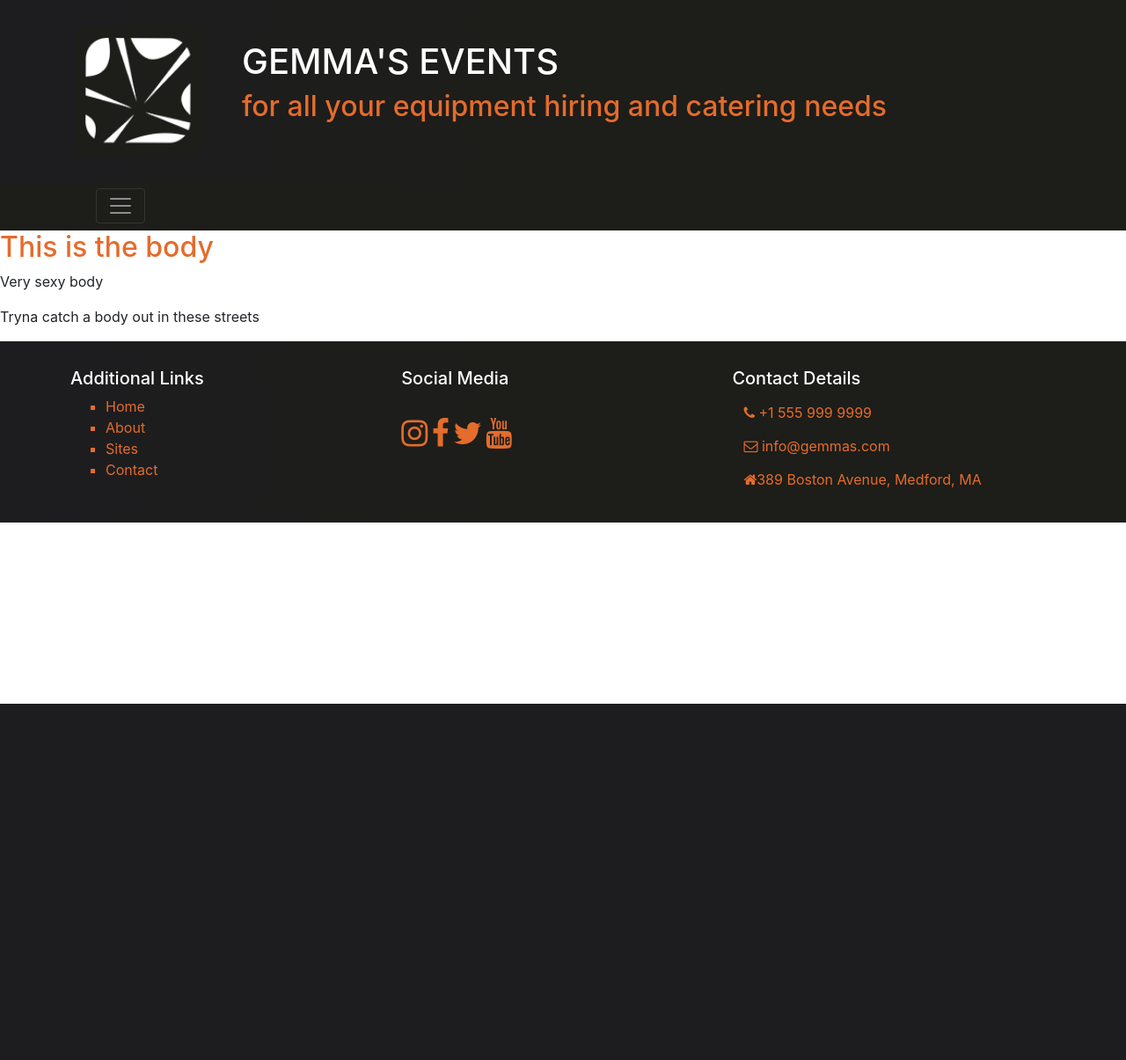
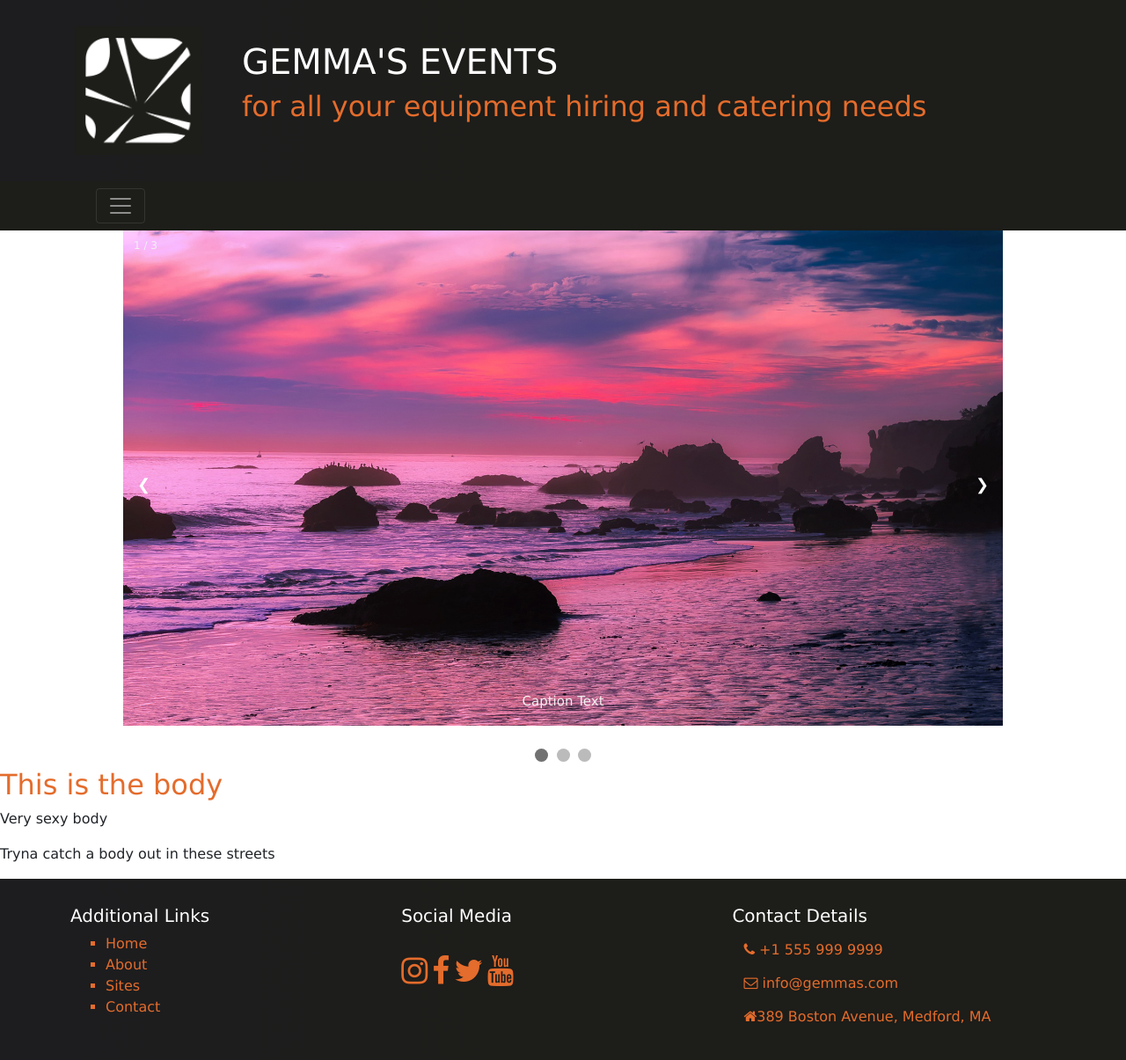
Before and after one commit to agavhe01/Catering-Company, a PHP site: page / in a window 1280 px wide. Shown: the whole page at 88% size. Before the commit the page ends 800 px from the top, so only its background shows below. Run offline with PHP 8.4, Linux system fonts and the light colour scheme; some libraries are stand-ins or nearby versions.

Commit message:
3 element slideshow

```diff
--- a/css/styles.css
+++ b/css/styles.css
@@ -1,3 +1,5 @@
+/* HEADER CSS */
+
   .navbar {
       background-color: #1d1d19;
   }
@@ -16,9 +18,9 @@ h5{
       color: white;
   }
 
+/*______________________________________________________________________________________________________________________________________*/
 
-/*______________________________________________________________________________________________________________________________________*/
-/* Footer css */
+/* FOOTER CSS*/
   ul.a {
       list-style-type: square;
       color: #e46c2c;
@@ -27,6 +29,7 @@ ul.a {
   .site-footer li a {
       color: #e46c2c;
     }
+
   .icon-orange{
       color: #e46c2c;
   }
@@ -40,21 +43,24 @@ ul.a {
       margin-top: 25px;
       font-size: 35px;
   }
+
   .fa.fa-facebook {
       margin-top: 25px;
       font-size: 35px;
   }
+
   .fa.fa-twitter {
       margin-top: 25px;
       font-size: 35px;
   }
+
   .fa.fa-youtube {
       margin-top: 25px;
       font-size: 35px;
   }
 /*______________________________________________________________________________________________________________________________________*/
 
-/* The Overlay */
+/* THE NAVBAR OVERLAY */
 
   .overlay {
     /* Height & width depends on how you want to reveal the overlay (see JS below) */
@@ -113,7 +119,7 @@ ul.a {
   }
   /*______________________________________________________________________________________________________________________________________*/
 
-  /* Footer Stack Tools */
+  /* FOOTER (STACKS WHEN <= 700PX)*/
 
   /* Create 3 equal columns that floats next to each other */
   .column {
@@ -136,3 +142,108 @@ ul.a {
     }
   }
   /*______________________________________________________________________________________________________________________________________*/
+
+  /* SLIDESHOW CSS */
+
+  /* {box-sizing:border-box} */
+
+  *{box-sizing: border-box}
+   body {font-family: Verdana, sans-serif; margin:0}
+  .mySlides {display: none;}
+  img {vertical-align: middle;}
+
+  /* Slideshow container */
+  .slideshow-container {
+    max-width: 1000px;
+    position: relative;
+    margin: auto;
+  }
+
+  /* Hide the images by default */
+   .mySlides {
+      display: none;
+  }
+
+
+  /* Next & previous buttons */
+  .prev, .next {
+    cursor: pointer;
+    position: absolute;
+    top: 50%;
+    width: auto;
+    margin-top: -22px;
+    padding: 16px;
+    color: white;
+    font-weight: bold;
+    font-size: 18px;
+    transition: 0.6s ease;
+    border-radius: 0 3px 3px 0;
+    user-select: none;
+  }
+
+  /* Position the "next button" to the right */
+  .next {
+    right: 0;
+    border-radius: 3px 0 0 3px;
+  }
+
+  /* On hover, add a black background color with a little bit see-through */
+  .prev:hover, .next:hover {
+    background-color: rgba(0,0,0,0.8);
+  }
+
+  /* Caption text */
+  .text {
+    color: #f2f2f2;
+    font-size: 15px;
+    padding: 8px 12px;
+    position: absolute;
+    bottom: 8px;
+    width: 100%;
+    text-align: center;
+  }
+
+  /* Number text (1/3 etc) */
+  .numbertext {
+    color: #f2f2f2;
+    font-size: 12px;
+    padding: 8px 12px;
+    position: absolute;
+    top: 0;
+  }
+
+  /* The dots/bullets/indicators */
+  .dot {
+    cursor: pointer;
+    height: 15px;
+    width: 15px;
+    margin: 0 2px;
+    background-color: #bbb;
+    border-radius: 50%;
+    display: inline-block;
+    transition: background-color 0.6s ease;
+  }
+
+  .active, .dot:hover {
+    background-color: #717171;
+  }
+
+  /* Fading animation */
+  .fade {
+    -webkit-animation-name: fade;
+    -webkit-animation-duration: 1.5s;
+    animation-name: fade;
+    animation-duration: 1.5s;
+    animation-fill-mode: forwards;
+  }
+
+  @-webkit-keyframes fade {
+    from {opacity: .4}
+    to {opacity: 1}
+  }
+
+  @keyframes fade {
+    from {opacity: .4}
+    to {opacity: 1}
+  }
+/*______________________________________________________________________________________________________________________________________*/
--- a/index.html
+++ b/index.html
@@ -15,10 +15,11 @@
     <link rel = "stylesheet" href = "https://fonts.googleapis.com/css?family=Lobster|Open+Sans" />
     <link rel = "stylesheet" href = "css/styles.css" />
 
-    <title>Care Hiring Company</title>
+    <title>Gemma Events, an equipment hiring company</title>
+
 </head>
 
-<!--NAVBAR OVERLAY SCRIPT -->
+<!-- NAVBAR OVERLAY SCRIPT -->
 <script>
 
   /* Open when someone clicks on the  element */
@@ -32,11 +33,48 @@
     }
 </script>
 
+<!-- SLIDESHOW OVERLAY SCRIPT -->
+<script>
+
+  var slideIndex = 1;
+  showSlides(slideIndex);
+
+  /* Next/previous controls */
+  function plusSlides(n) {
+  showSlides(slideIndex += n);
+  }
+
+  /* Thumbnail image controls */
+  function currentSlide(n) {
+    showSlides(slideIndex = n);
+  }
+  /*  Main function showslides */
+  function showSlides(n) {
+    var i;
+    var slides = document.getElementsByClassName("mySlides");
+    var dots = document.getElementsByClassName("dot");
+    if (n > slides.length) {slideIndex = 1}
+    if (n < 1) {slideIndex = slides.length}
+    for (i = 0; i < slides.length; i++) {
+        slides[i].style.display = "none";
+    }
+    for (i = 0; i < dots.length; i++) {
+        dots[i].className = dots[i].className.replace(" active", "");
+    }
+    slides[slideIndex-1].style.display = "block";
+    dots[slideIndex-1].className += " active";
+  }
+</script>
+
+<!-- begin the slideshow when page is loaded -->
+<body onload = "showSlides(1);"> </body>
+
 
 <body>
 
 
 
+<!-- Header jumbtron with logo -->
   <header class = "jumbotron jumbotron-fluid">
     <div class = "container">
       <div class = "row">
@@ -61,6 +99,7 @@
 
   </header>
 
+  <!-- Navbar with overlay -->
   <nav class = "navbar navbar-dark sticky-top">
     <!-- The overlay -->
     <div id = "myNav" class = "overlay">
@@ -93,8 +132,53 @@
 
 
 
+<div class = "container">
+  <div class = "row">
+    <!-- Slideshow container -->
+    <div class = "col ">
+      <!-- Slideshow container -->
+        <div class="slideshow-container">
 
+          <!-- Full-width images with number and caption text -->
+          <div class="mySlides fade">
+            <div class="numbertext">1 / 3</div>
+            <img src="img/malibu.jpg" style="width:100%">
+            <div class="text">Caption Text</div>
+          </div>
+
+          <div class="mySlides fade">
+            <div class="numbertext">2 / 3</div>
+            <img src="img/malibu.jpg" style="width:100%">
+            <div class="text">Caption Two</div>
+          </div>
+
+          <div class="mySlides fade">
+            <div class="numbertext">3 / 3</div>
+            <img src="img/malibu.jpg" style="width:100%">
+            <div class="text">Caption Three</div>
+          </div>
+
+          <!-- Next and previous buttons -->
+          <a class="prev" onclick="plusSlides(-1)">&#10094;</a>
+          <a class="next" onclick="plusSlides(1)">&#10095;</a>
+        </div>
+        <br>
+
+        <!-- The dots/circles -->
+        <div style="text-align:center">
+          <span class="dot" onclick="currentSlide(1)"></span>
+          <span class="dot" onclick="currentSlide(2)"></span>
+          <span class="dot" onclick="currentSlide(3)"></span>
+        </div>
+
+    </div>
+  </div>
 <!-- Everything else goes here -->
+
+
+</div>
+
+
 <h2>This is the body</h2>
 <p>Very sexy body</p>
 <p>Tryna catch a body out in these streets</p>
```
Also changed, not shown: img/malibu.jpg (added), 2 other files. Lines whose indentation alone changed are shown as unchanged.
